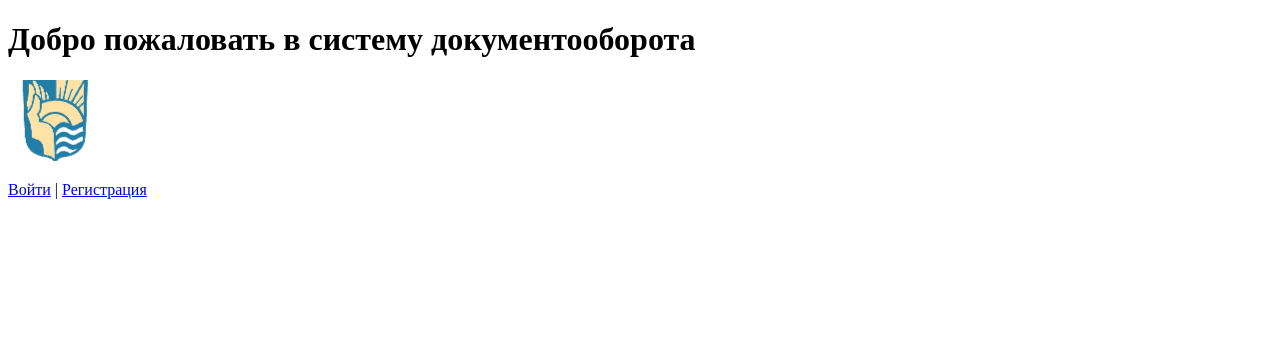
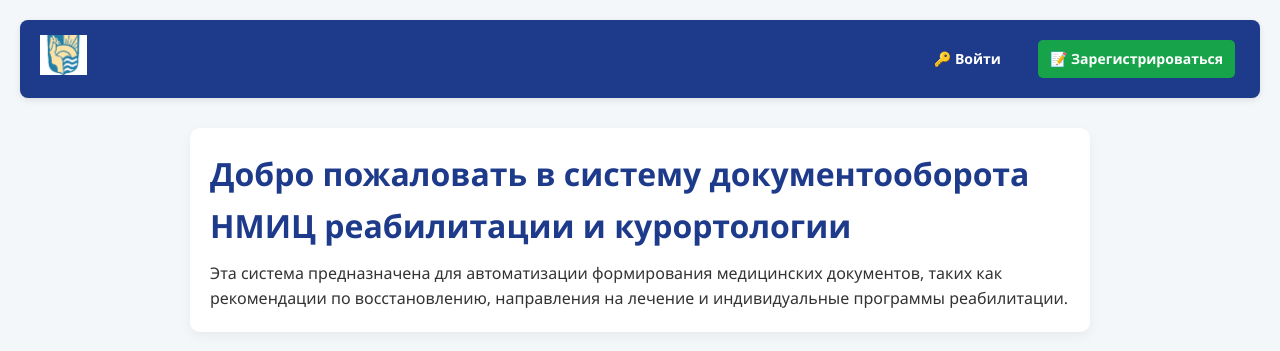
Before and after one commit to zun669/diplomm, a Django app: page / in a window 1280 px wide. Shown: the top 351 px of the page. Run offline with Django 5.2, Linux system fonts and the light colour scheme.

Commit message:
first commit

```diff
--- /dev/null
+++ b/patients/static/css/style.css
@@ -0,0 +1,264 @@
+/* style.css */
+* {
+    margin: 0;
+    padding: 0;
+    box-sizing: border-box;
+    font-family: 'Segoe UI', Tahoma, Geneva, Verdana, sans-serif;
+}
+
+body {
+    background: #f4f7fa;
+    color: #333;
+    line-height: 1.6;
+    padding: 20px;
+}
+
+a {
+    color: #007BFF;
+    text-decoration: none;
+}
+
+a:hover {
+    text-decoration: underline;
+}
+
+h1, h2, h3 {
+    color: #1e3a8a;
+    margin-bottom: 10px;
+}
+
+img {
+    max-width: 100%;
+    height: auto;
+}
+
+/* === Шапка сайта в стиле медицинского центра === */
+.site-header {
+    background-color: #1e3a8a; /* Темно-синий — официальный цвет многих медучреждений */
+    color: white;
+    padding: 15px 20px;
+    display: flex;
+    justify-content: space-between;
+    align-items: center;
+    flex-wrap: wrap;
+    border-radius: 8px;
+    margin-bottom: 30px;
+    box-shadow: 0 2px 6px rgba(0, 0, 0, 0.1);
+}
+
+.logo img {
+    height: 40px;
+}
+
+.navbar ul {
+    list-style: none;
+    display: flex;
+    gap: 15px;
+    margin: 0;
+    padding: 0;
+}
+
+.navbar li {
+    display: inline;
+}
+
+.navbar a {
+    color: white;
+    font-weight: bold;
+    padding: 8px 12px;
+    border-radius: 5px;
+    transition: background 0.3s ease;
+}
+
+.navbar a:hover {
+    background: rgba(255, 255, 255, 0.2);
+}
+
+/* === Формы входа и регистрации === */
+.auth-form {
+    background: white;
+    padding: 30px;
+    border-radius: 10px;
+    box-shadow: 0 4px 12px rgba(0, 0, 0, 0.1);
+    max-width: 400px;
+    width: 100%;
+    margin: 40px auto;
+    animation: fadeIn 0.5s ease-in-out;
+}
+
+.auth-form h2 {
+    text-align: center;
+    margin-bottom: 20px;
+    color: #1e3a8a;
+}
+
+.auth-form input[type="text"],
+.auth-form input[type="password"] {
+    width: 100%;
+    padding: 10px 15px;
+    margin-bottom: 15px;
+    border: 1px solid #ddd;
+    border-radius: 6px;
+    font-size: 14px;
+    transition: border 0.3s ease;
+}
+
+.auth-form input:focus {
+    outline: none;
+    border-color: #1e3a8a;
+    box-shadow: 0 0 0 2px rgba(30, 58, 138, 0.2);
+}
+
+.auth-form button {
+    width: 100%;
+    padding: 12px;
+    background-color: #1e3a8a;
+    color: white;
+    border: none;
+    border-radius: 6px;
+    font-size: 16px;
+    cursor: pointer;
+    transition: all 0.3s ease;
+}
+
+.auth-form button:hover {
+    background-color: #2b5ea8;
+    transform: translateY(-2px);
+    box-shadow: 0 4px 10px rgba(30, 58, 138, 0.2);
+}
+
+/* === Поисковая форма и результаты === */
+.search-form {
+    background: white;
+    padding: 20px;
+    border-radius: 10px;
+    box-shadow: 0 4px 12px rgba(0, 0, 0, 0.1);
+    max-width: 600px;
+    width: 100%;
+    margin: 40px auto;
+    animation: fadeIn 0.5s ease-in-out;
+}
+
+.search-form button {
+    background-color: #16a34a; /* Зеленый — символ здоровья */
+    color: white;
+    padding: 10px 15px;
+    border: none;
+    border-radius: 6px;
+    cursor: pointer;
+    transition: all 0.3s ease;
+}
+
+.search-form button:hover {
+    background-color: #15803d;
+    transform: scale(1.02);
+}
+
+.results-list {
+    list-style: none;
+    padding: 0;
+    margin-top: 20px;
+}
+
+.results-list li {
+    background: #fff;
+    padding: 15px;
+    margin-bottom: 10px;
+    border-left: 5px solid #1e3a8a;
+    border-radius: 6px;
+    box-shadow: 0 2px 6px rgba(0, 0, 0, 0.05);
+    transition: transform 0.2s ease;
+}
+
+.results-list li:hover {
+    transform: scale(1.01);
+}
+
+/* === Основной контент === */
+.content {
+    max-width: 900px;
+    margin: 0 auto;
+    padding: 20px;
+    background: white;
+    border-radius: 10px;
+    box-shadow: 0 4px 12px rgba(0, 0, 0, 0.05);
+}
+
+/* === Анимация появления === */
+@keyframes fadeIn {
+    from { opacity: 0; transform: translateY(10px); }
+    to { opacity: 1; transform: translateY(0); }
+}
+
+/* === Красивые кнопки с анимацией === */
+.btn {
+    display: inline-block;
+    padding: 10px 20px;
+    font-weight: bold;
+    border-radius: 6px;
+    text-align: center;
+    transition: all 0.3s ease;
+    text-decoration: none;
+    font-size: 14px;
+    margin: 5px;
+}
+
+.btn-primary {
+    background-color: #1e3a8a;
+    color: white;
+}
+
+.btn-primary:hover {
+    background-color: #2b5ea8;
+    transform: translateY(-2px);
+    box-shadow: 0 4px 10px rgba(30, 58, 138, 0.2);
+}
+
+.btn-success {
+    background-color: #16a34a;
+    color: white;
+}
+
+.btn-success:hover {
+    background-color: #15803d;
+    transform: translateY(-2px);
+}
+
+.btn-outline {
+    background: transparent;
+    border: 2px solid #1e3a8a;
+    color: #1e3a8a;
+}
+
+.btn-outline:hover {
+    background-color: #bfdbfe;
+    color: #1e3a8a;
+}
+
+/* === Карточки для вывода пациентов или практик === */
+.card {
+    background: white;
+    padding: 20px;
+    border-radius: 10px;
+    box-shadow: 0 4px 12px rgba(0, 0, 0, 0.05);
+    margin-bottom: 20px;
+    transition: transform 0.3s ease;
+}
+
+.card:hover {
+    transform: scale(1.01);
+}
+
+.card-title {
+    font-size: 1.2em;
+    color: #1e3a8a;
+    margin-bottom: 10px;
+}
+
+.card-text {
+    color: #555;
+}
+
+.card-footer {
+    margin-top: 15px;
+}
--- a/patients/templates/patients/home.html
+++ b/patients/templates/patients/home.html
@@ -1,18 +1,37 @@
 <!DOCTYPE html>
-<html>
-<head><title>Главная</title></head>
+<html lang="ru">
+<head>
+    <meta charset="UTF-8">
+    <title>Главная</title>
+    {% load static %}
+    <link rel="stylesheet" href="{% static 'css/style.css' %}">
+</head>
 <body>
-<h1>Добро пожаловать в систему документооборота</h1>
-{% load static %}
-<img src="{% static 'images/logo.png' %}" alt="Логотип">
+
+<div class="site-header">
+    <div class="logo">
+        <img src="{% static 'images/logo.png' %}" alt="Логотип НМИЦ РиК">
+    </div>
+    <nav class="navbar">
         {% if user.is_authenticated %}
             <p>Привет, {{ user.username }} | <a href="{% url 'logout' %}">Выход</a></p>
             <ul>
-    <li><a href="{% url 'print_doc' %}">Печать рекомендаций</a></li>
-    <li><a href="{% url 'admin:index' %}">Админ-панель</a></li>
+                <li><a href="{% url 'print_doc' %}" class="btn btn-primary">📄 Печать рекомендаций</a></li>
+                <li><a href="{% url 'admin:index' %}" class="btn btn-outline">🛠 Админ-панель</a></li>
             </ul>
         {% else %}
-<p><a href="{% url 'login' %}">Войти</a> | <a href="{% url 'register' %}">Регистрация</a></p>
+            <ul>
+                <li><a href="{% url 'login' %}" class="btn btn-primary">🔑 Войти</a></li>
+                <li><a href="{% url 'register' %}" class="btn btn-success">📝 Зарегистрироваться</a></li>
+            </ul>
         {% endif %}
+    </nav>
+</div>
+
+<main class="content">
+    <h1>Добро пожаловать в систему документооборота НМИЦ реабилитации и курортологии</h1>
+    <p>Эта система предназначена для автоматизации формирования медицинских документов, таких как рекомендации по восстановлению, направления на лечение и индивидуальные программы реабилитации.</p>
+</main>
+
 </body>
 </html>
--- a/rehab_center/settings.py
+++ b/rehab_center/settings.py
@@ -25,7 +25,7 @@ SECRET_KEY = 'django-insecure-1igemyn2-3q7_b2y4@+)09)#zh+ciawl^5ne8*iie0_-*6mxgd
 # SECURITY WARNING: don't run with debug turned on in production!
 DEBUG = True
 
-ALLOWED_HOSTS = ['MCIK.pythonanywhere.com']
+ALLOWED_HOSTS = ['MCIK.pythonanywhere.com', '127.0.0.1', 'localhost']
 
 
 # Application definition
```
Also changed, not shown: patients/templates/patients/login.html (+8 -2 lines), patients/templates/patients/print_doc.html (+14 -8 lines), patients/templates/patients/register.html (+8 -2 lines), db.sqlite3. Lines whose indentation alone changed are shown as unchanged.
